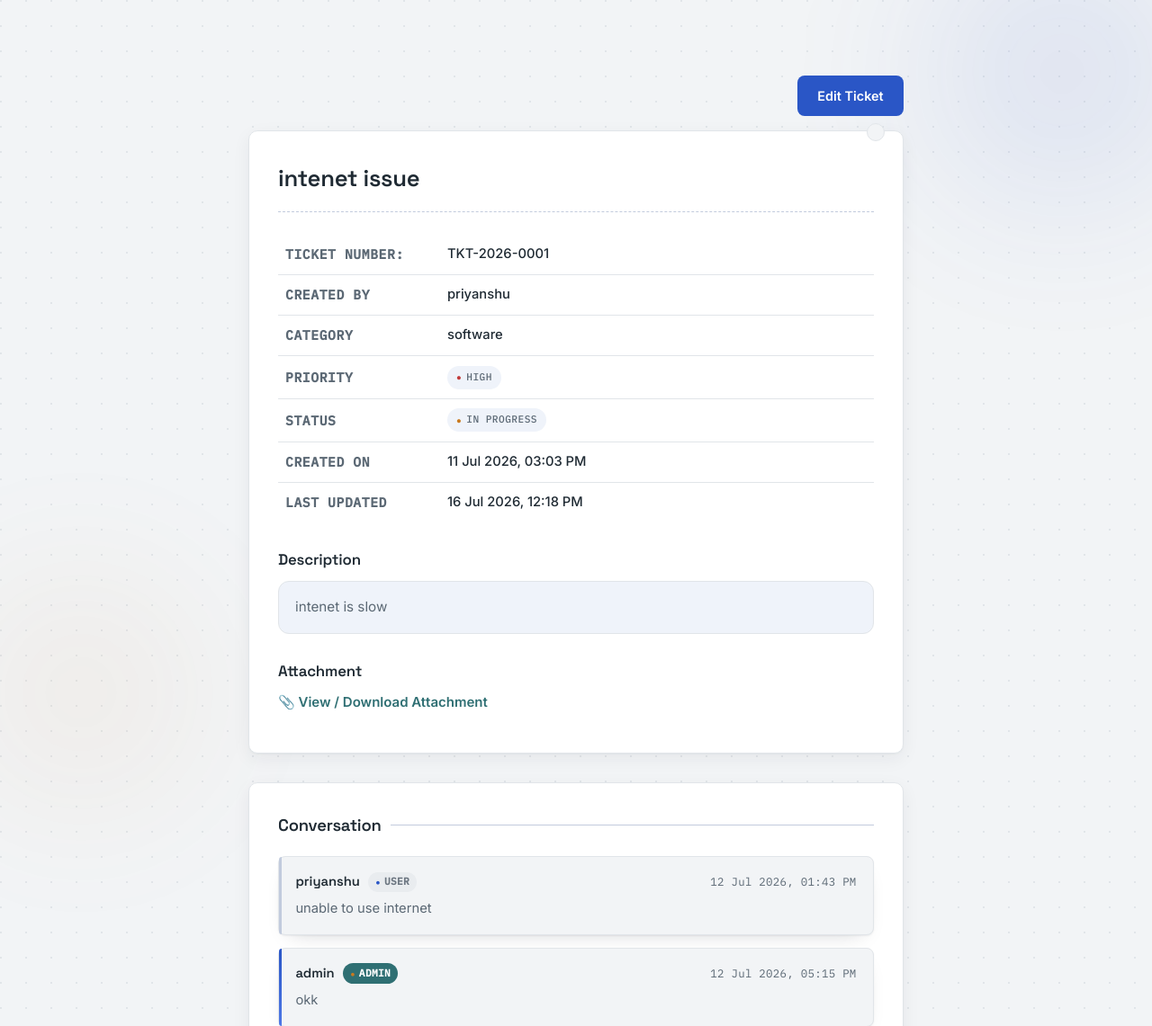
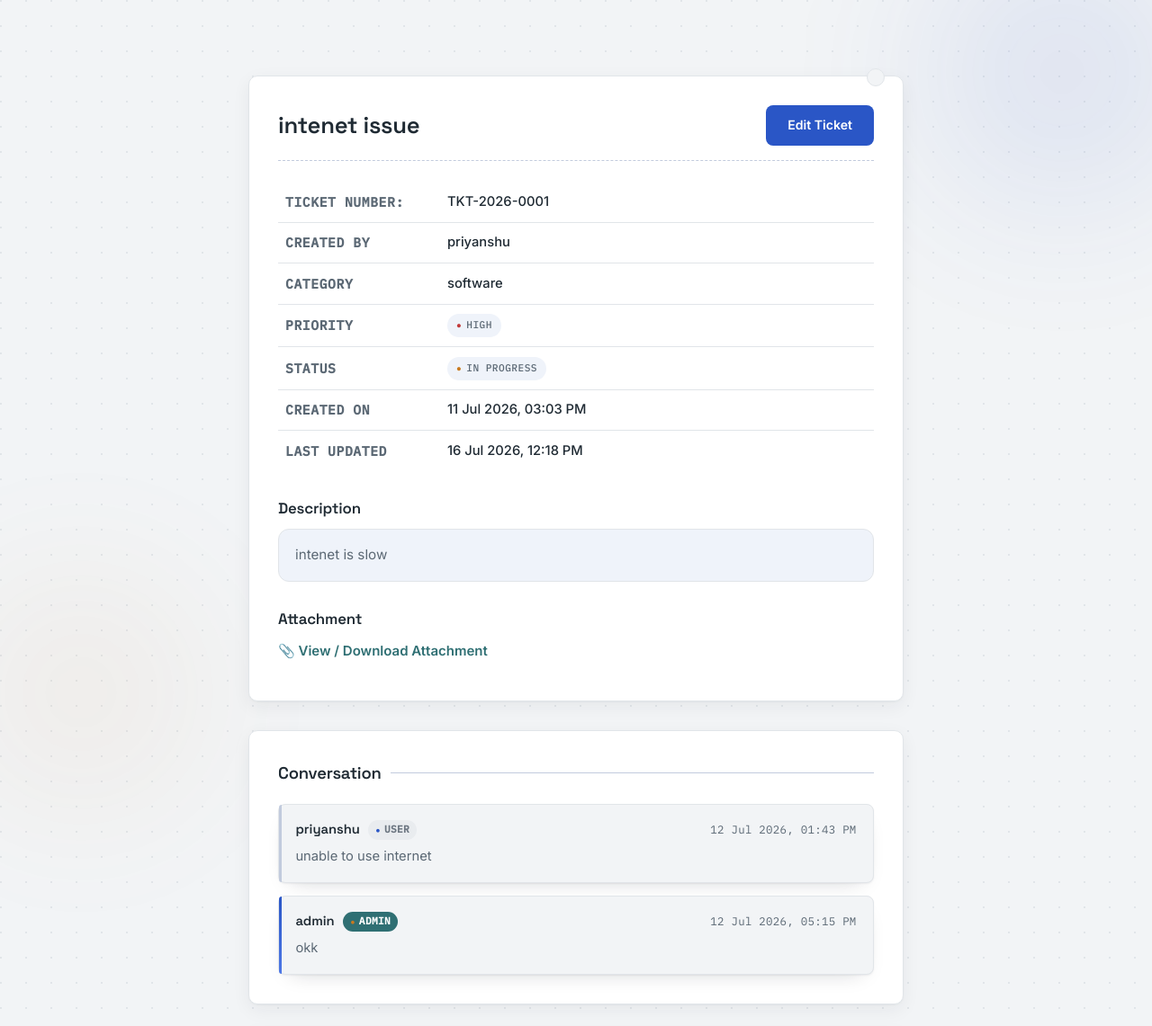
Before and after one commit to priyanshukaran75/HelpDesk, a Django app: template ticket/templates/ticket/detail.html in a window 1280 px wide. Shown: the top 1141 px of the page at 90% size. Run offline with Django 5.2, Linux system fonts and the light colour scheme; the template is opened without the code that fills it: values that come from a table or form of the project are taken from there, others are empty; data comes from the database, SQL or seed files in the repository; both versions use the stored data as it was after the commit.

Commit message:
fixing css

```diff
--- a/ticket/static/css/base1.css
+++ b/ticket/static/css/base1.css
@@ -1359,18 +1359,20 @@ form p textarea:focus {
 .btn-save,
 .btn-primary,
 .btn-reply {
+  display: inline-flex;
+  align-items: center;
+  gap: 8px;
+  background: var(--brand);
+  color: #fff;
   font-family: var(--font-body);
   font-weight: 600;
-  font-size: 0.9rem;
-  color: #fff;
-  background: var(--brand);
+  font-size: 0.88rem;
   border: none;
-  border-radius: 8px;
-  padding: 0.7rem 1.4rem;
+  border-radius: var(--radius-sm);
+  padding: 11px 24px;
   cursor: pointer;
   text-decoration: none;
-  display: inline-block;
-  transition: background 0.15s ease, transform 0.1s ease;
+  transition: background 0.15s var(--ease), transform 0.15s var(--ease);
 }
 
 .btn-save:hover,
@@ -1477,13 +1479,13 @@ form p textarea:focus {
   font-size: 1.05rem;
 }
 
-.ticket-detail-card a {
+.ticket-detail-card a:not(.btn-primary):not(.btn-save):not(.btn-reply):not(.btn-back):not(.btn-cancel) {
   color: var(--accent);
   font-weight: 600;
   text-decoration: none;
 }
 
-.ticket-detail-card a:hover {
+.ticket-detail-card a:not(.btn-primary):not(.btn-save):not(.btn-reply):not(.btn-back):not(.btn-cancel):hover {
   text-decoration: underline;
 }
 
@@ -1606,3 +1608,21 @@ textarea:focus-visible {
   outline: 2px solid var(--accent);
   outline-offset: 2px;
 }
+
+
+
+.ticket-title-row {
+  display: flex;
+  align-items: center;
+  justify-content: space-between;
+  gap: 16px;
+  margin-bottom: 4px;
+}
+
+.ticket-title-row h1 {
+  margin-bottom: 0;
+}
+
+.edit-ticket {
+  margin-bottom: 0;
+}
--- a/ticket/templates/ticket/detail.html
+++ b/ticket/templates/ticket/detail.html
@@ -5,17 +5,18 @@
 {% block content %}
 
 <div class="ticket-detail-container">
-    {% if not request.user.is_staff %}
-    <div class="edit-ticket">
-        <a href="{% url 'ticket:ticket_edit' ticket.id %}" class="btn-primary">
-                    Edit Ticket
-        </a>
-    </div>
-    {% endif %}
     <div class="ticket-detail-card">
 
-        <h1>{{ ticket.title }}</h1>
-
+        <div class="ticket-title-row">
+            <h1>{{ ticket.title }}</h1>
+            {% if not request.user.is_staff %}
+            <div class="edit-ticket">
+                <a href="{% url 'ticket:ticket_edit' ticket.id %}" class="btn-primary">
+                    Edit Ticket
+                </a>
+            </div>
+            {% endif %}
+        </div>
         <hr>
 
         <table class="ticket-table">
```
Also changed, not shown: db.sqlite3.
